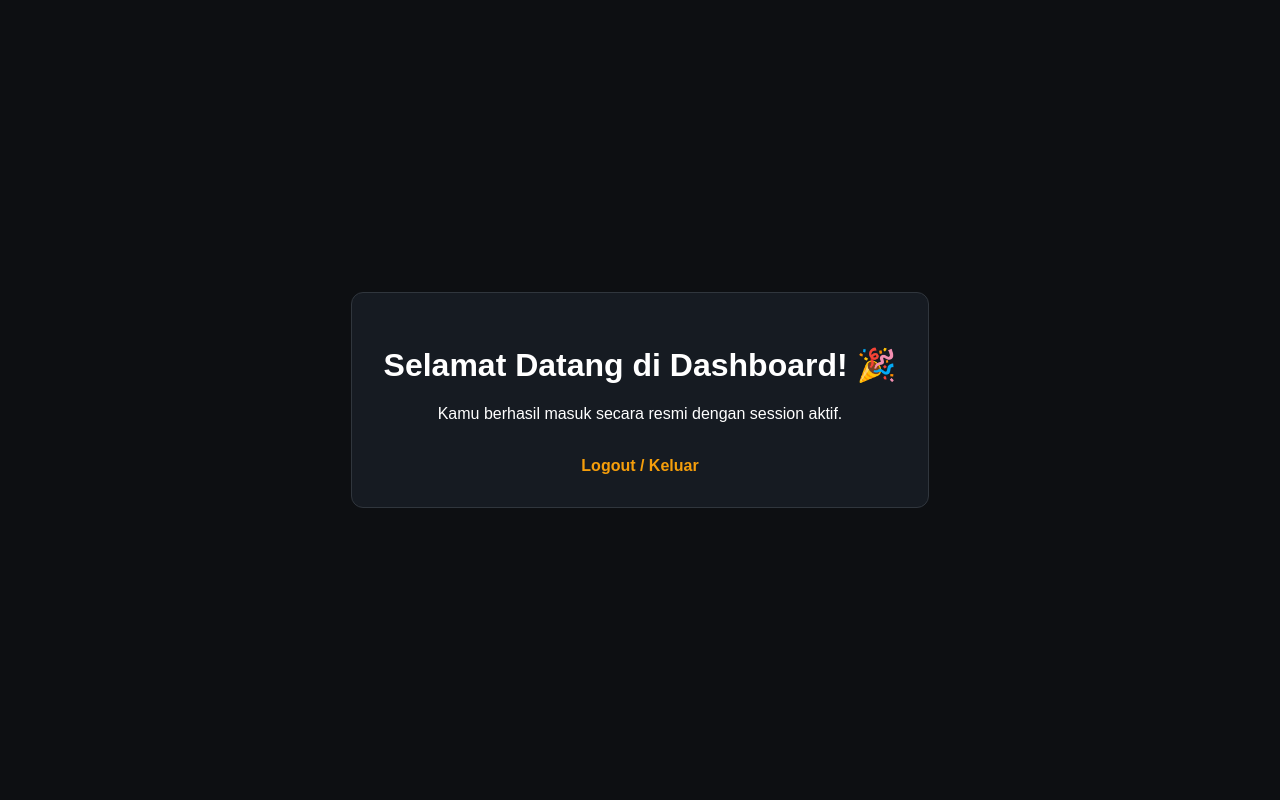
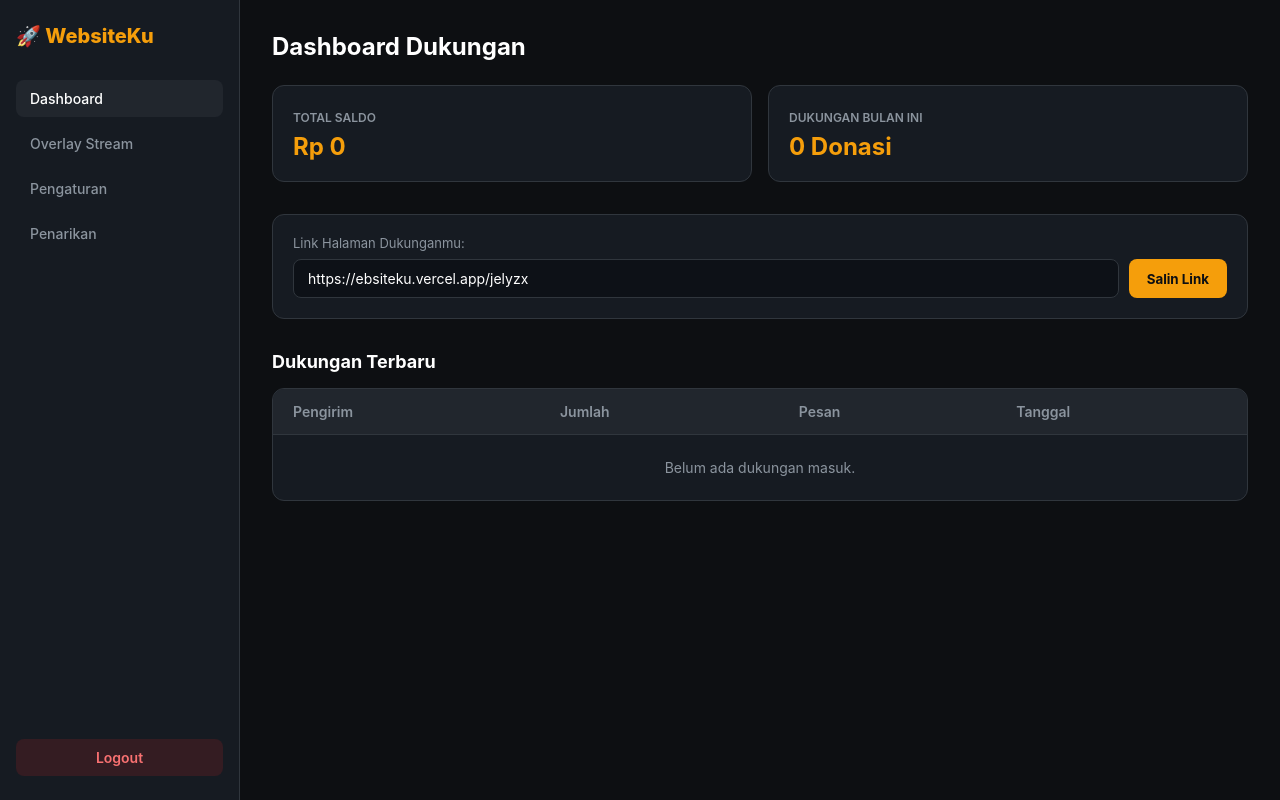
Before and after one commit to jelyzin9-cmyk/websiteku, a website: page views/dashboard.html in a window 1280 px wide. Drawn offline with Linux system fonts and the light colour scheme.

Commit message:
Update dashboard.html

```diff
--- a/views/dashboard.html
+++ b/views/dashboard.html
@@ -3,19 +3,260 @@
 <head>
   <meta charset="UTF-8">
   <meta name="viewport" content="width=device-width, initial-scale=1.0">
-  <title>Dashboard Admin</title>
+  <title>Dashboard Support</title>
   <style>
-    body { background: #0d0f12; color: #fff; font-family: sans-serif; display: flex; justify-content: center; align-items: center; min-height: 100vh; margin: 0; }
-    .box { background: #161b22; border: 1px solid #30363d; padding: 32px; border-radius: 12px; text-align: center; }
-    a { color: #f59e0b; text-decoration: none; font-weight: bold; }
+    * {
+      box-sizing: border-box;
+      margin: 0;
+      padding: 0;
+      font-family: -apple-system, BlinkMacSystemFont, "Segoe UI", Roboto, sans-serif;
+    }
+    body {
+      background-color: #0d0f12;
+      color: #c9d1d9;
+      display: flex;
+      min-height: 100vh;
+    }
+    /* Layout Container */
+    .wrapper {
+      display: flex;
+      width: 100%;
+    }
+    /* Sidebar */
+    .sidebar {
+      width: 240px;
+      background: #161b22;
+      border-right: 1px solid #30363d;
+      padding: 24px 16px;
+      display: flex;
+      flex-direction: column;
+      justify-content: space-between;
+    }
+    .brand {
+      font-size: 20px;
+      font-weight: 800;
+      color: #f59e0b;
+      margin-bottom: 32px;
+      display: flex;
+      align-items: center;
+      gap: 8px;
+    }
+    .menu {
+      list-style: none;
+    }
+    .menu li {
+      margin-bottom: 8px;
+    }
+    .menu a {
+      display: block;
+      padding: 10px 14px;
+      color: #8b949e;
+      text-decoration: none;
+      border-radius: 8px;
+      font-size: 14px;
+      font-weight: 500;
+    }
+    .menu a.active, .menu a:hover {
+      background: #21262d;
+      color: #ffffff;
+    }
+    .btn-logout {
+      display: block;
+      padding: 10px;
+      text-align: center;
+      background: rgba(220, 38, 38, 0.15);
+      color: #f87171;
+      text-decoration: none;
+      border-radius: 8px;
+      font-size: 14px;
+      font-weight: 600;
+    }
+    .btn-logout:hover {
+      background: rgba(220, 38, 38, 0.25);
+    }
+    /* Main Content */
+    .main-content {
+      flex: 1;
+      padding: 32px;
+      overflow-y: auto;
+    }
+    .header {
+      display: flex;
+      justify-content: space-between;
+      align-items: center;
+      margin-bottom: 24px;
+    }
+    .header h1 {
+      font-size: 24px;
+      color: #fff;
+    }
+    /* Stats Grid */
+    .stats-grid {
+      display: grid;
+      grid-template-columns: repeat(auto-fit, minmax(220px, 1fr));
+      gap: 16px;
+      margin-bottom: 32px;
+    }
+    .stat-card {
+      background: #161b22;
+      border: 1px solid #30363d;
+      border-radius: 12px;
+      padding: 20px;
+    }
+    .stat-card span {
+      font-size: 12px;
+      color: #8b949e;
+      text-transform: uppercase;
+      font-weight: 600;
+    }
+    .stat-card h2 {
+      font-size: 24px;
+      color: #f59e0b;
+      margin-top: 6px;
+    }
+    /* Link Box */
+    .link-box {
+      background: #161b22;
+      border: 1px solid #30363d;
+      border-radius: 12px;
+      padding: 20px;
+      margin-bottom: 32px;
+    }
+    .link-box label {
+      display: block;
+      font-size: 13px;
+      color: #8b949e;
+      margin-bottom: 8px;
+    }
+    .link-input-group {
+      display: flex;
+      gap: 10px;
+    }
+    .link-input-group input {
+      flex: 1;
+      background: #0d1117;
+      border: 1px solid #30363d;
+      padding: 10px 14px;
+      border-radius: 8px;
+      color: #fff;
+      font-size: 14px;
+      outline: none;
+    }
+    .btn-copy {
+      background: #f59e0b;
+      color: #0d0f12;
+      border: none;
+      padding: 10px 18px;
+      border-radius: 8px;
+      font-weight: 700;
+      cursor: pointer;
+    }
+    /* Table */
+    .recent-section h3 {
+      color: #fff;
+      font-size: 18px;
+      margin-bottom: 16px;
+    }
+    .table-container {
+      background: #161b22;
+      border: 1px solid #30363d;
+      border-radius: 12px;
+      overflow: hidden;
+    }
+    table {
+      width: 100%;
+      border-collapse: collapse;
+      text-align: left;
+      font-size: 14px;
+    }
+    th, td {
+      padding: 14px 20px;
+      border-bottom: 1px solid #30363d;
+    }
+    th {
+      background: #21262d;
+      color: #8b949e;
+      font-weight: 600;
+    }
+    tr:last-child td {
+      border-bottom: none;
+    }
+    /* Responsive HP */
+    @media (max-width: 768px) {
+      .wrapper { flex-direction: column; }
+      .sidebar { width: 100%; border-right: none; border-bottom: 1px solid #30363d; }
+      .main-content { padding: 16px; }
+    }
   </style>
 </head>
 <body>
-  <div class="box">
-    <h1>Selamat Datang di Dashboard! 🎉</h1>
-    <p>Kamu berhasil masuk secara resmi dengan session aktif.</p>
-    <br>
-    <a href="/logout">Logout / Keluar</a>
+
+  <div class="wrapper">
+    <!-- Sidebar -->
+    <div class="sidebar">
+      <div>
+        <div class="brand">🚀 WebsiteKu</div>
+        <ul class="menu">
+          <li><a href="/dashboard" class="active">Dashboard</a></li>
+          <li><a href="#">Overlay Stream</a></li>
+          <li><a href="#">Pengaturan</a></li>
+          <li><a href="#">Penarikan</a></li>
+        </ul>
+      </div>
+      <a href="/logout" class="btn-logout">Logout</a>
+    </div>
+
+    <!-- Main Content -->
+    <div class="main-content">
+      <div class="header">
+        <h1>Dashboard Dukungan</h1>
+      </div>
+
+      <!-- Stats -->
+      <div class="stats-grid">
+        <div class="stat-card">
+          <span>Total Saldo</span>
+          <h2>Rp 0</h2>
+        </div>
+        <div class="stat-card">
+          <span>Dukungan Bulan Ini</span>
+          <h2>0 Donasi</h2>
+        </div>
+      </div>
+
+      <!-- Link Page -->
+      <div class="link-box">
+        <label>Link Halaman Dukunganmu:</label>
+        <div class="link-input-group">
+          <input type="text" value="https://ebsiteku.vercel.app/jelyzx" readonly>
+          <button class="btn-copy" onclick="alert('Link berhasil disalin!')">Salin Link</button>
+        </div>
+      </div>
+
+      <!-- Recent Support -->
+      <div class="recent-section">
+        <h3>Dukungan Terbaru</h3>
+        <div class="table-container">
+          <table>
+            <thead>
+              <tr>
+                <th>Pengirim</th>
+                <th>Jumlah</th>
+                <th>Pesan</th>
+                <th>Tanggal</th>
+              </tr>
+            </thead>
+            <tbody>
+              <tr>
+                <td colspan="4" style="text-align: center; color: #8b949e; padding: 24px;">Belum ada dukungan masuk.</td>
+              </tr>
+            </tbody>
+          </table>
+        </div>
+      </div>
+
+    </div>
   </div>
+
 </body>
 </html>
```
